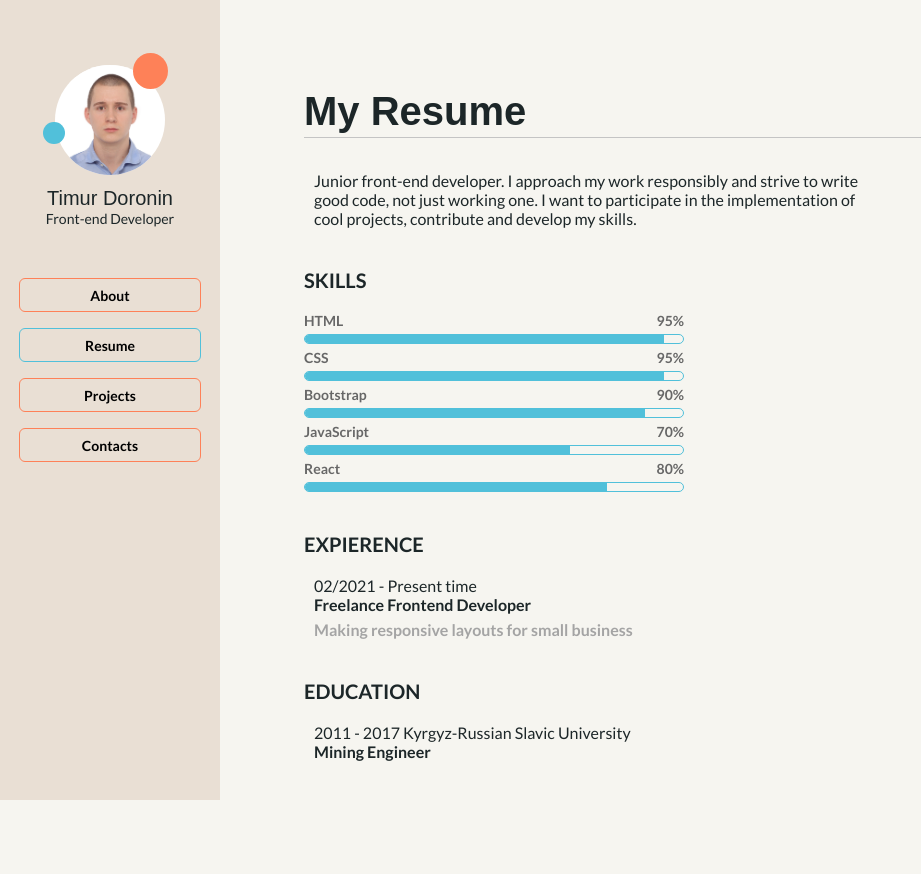
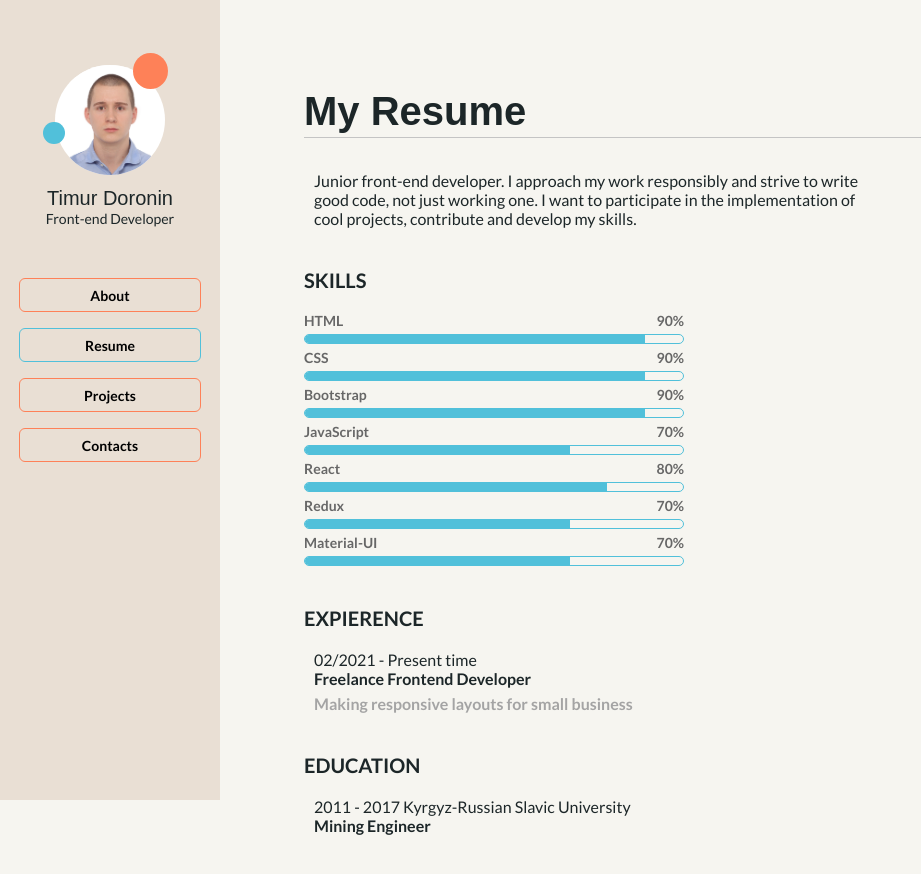
Before and after one commit to TimTimi4/CV, a React (Create React App) app: page /resume in a window 1280 px wide. Shown: the top 874 px of the page, without its empty margins (0-921 px from the left). Before the commit the page ends 811 px from the top, so only its background shows below. Built offline with nearby package versions, Linux system fonts and the light colour scheme; a web font is replaced by a local one.

Commit message:
edit skills

```diff
--- a/src/components/ContactData/index.jsx
+++ b/src/components/ContactData/index.jsx
@@ -8,7 +8,7 @@ const mobphone = <FontAwesomeIcon icon={faPhoneSquareAlt} />
 
 const ContactData = ({ className }) => (
   <Wrapper className={className}>
-    <div>{global}<span>Kyrgyz Republick, Bishkek</span></div>
+    <div>{global}<span>Kyrgyz Republic, Bishkek</span></div>
     <div>{letter}<span>doronin200894@gmail.com</span></div>
     <div>{mobphone}<span>+996 777 44 44 32 </span></div>
   </Wrapper>
--- a/src/components/Skills/index.jsx
+++ b/src/components/Skills/index.jsx
@@ -2,11 +2,13 @@ import { StyledSubtitle } from './styled'
 import ProgressBar from '../ProgressBar'
 
 const skills = [
-  { id: 1, width: '95%', text: 'HTML' },
-  { id: 2, width: '95%', text: 'CSS' },
+  { id: 1, width: '90%', text: 'HTML' },
+  { id: 2, width: '90%', text: 'CSS' },
   { id: 3, width: '90%', text: 'Bootstrap' },
   { id: 4, width: '70%', text: 'JavaScript' },
   { id: 5, width: '80%', text: 'React' },
+  { id: 6, width: '70%', text: 'Redux' },
+  { id: 7, width: '70%', text: 'Material-UI' },
 ]
 
 const Skills = () => (
```
